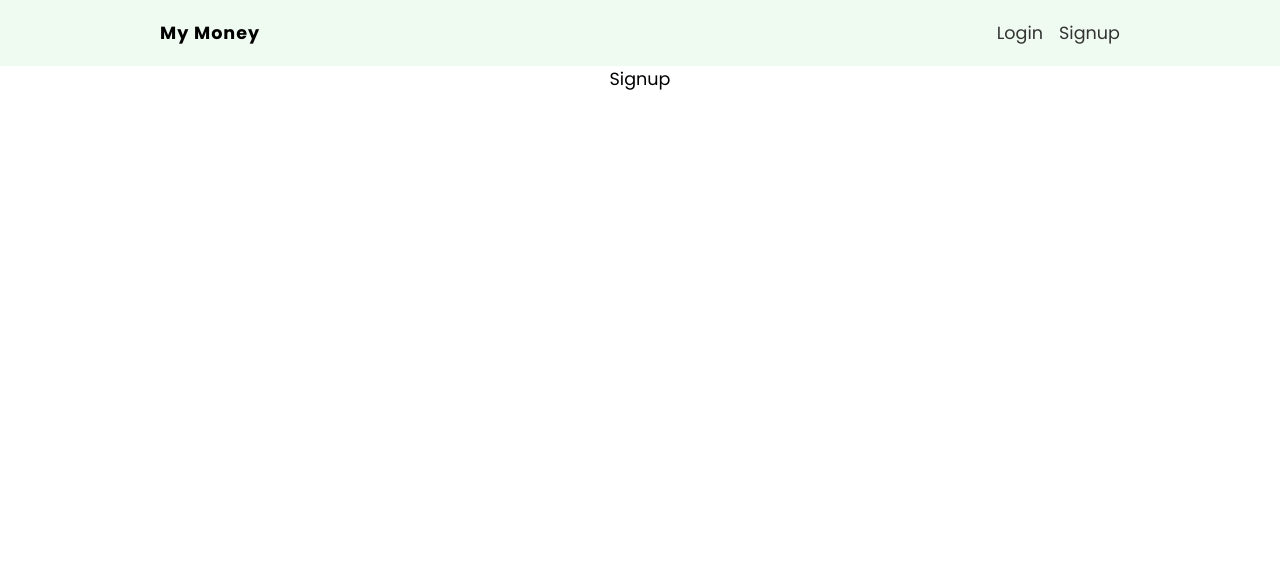
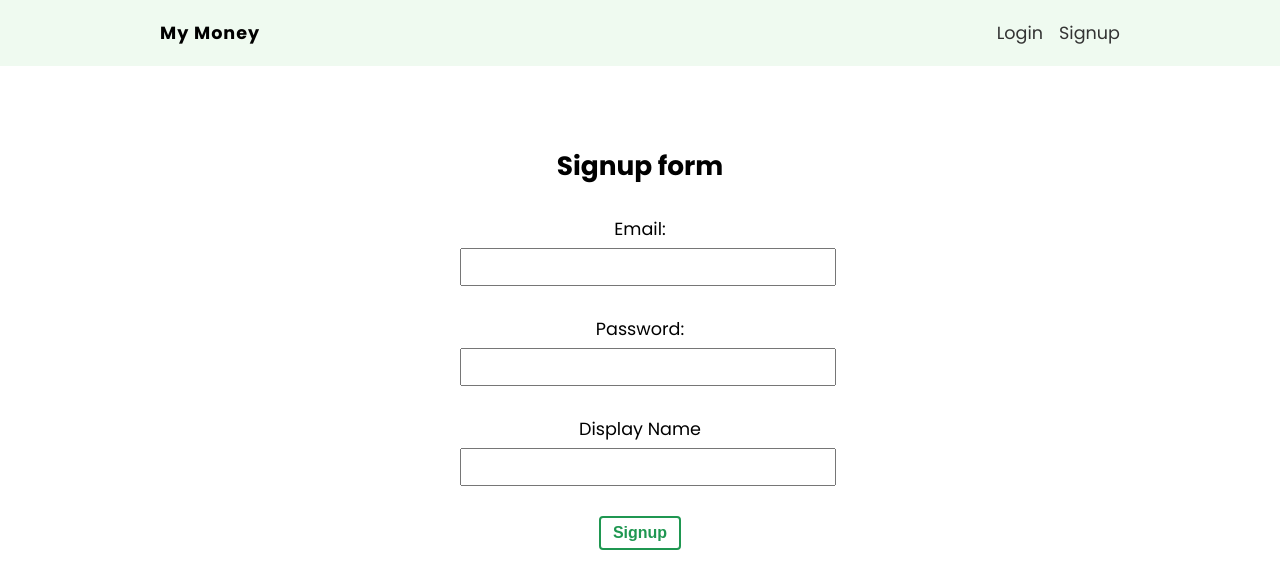
Before and after one commit to shabbirumrali/React-Firebase-finance-tracker, a React (Create React App) app: page /signup in a window 1280 px wide. Shown: the top 588 px of the page. Built offline with nearby package versions, Linux system fonts and the light colour scheme; the HTML template or start-up script is replaced by a standard one.

Commit message:
signup form with styles

```diff
--- a/src/pages/signup/Signup.js
+++ b/src/pages/signup/Signup.js
@@ -1,7 +1,51 @@
+import { useState } from 'react';
+
+// styles
+import styles from './Signup.module.css';
 
 const Signup = () => {
+  const [email, setEmail] = useState('');
+  const [password, setPassword] = useState('');
+  const [name, setName] = useState('');
+
+  const handleSubmit = (e) => {
+    e.preventDefault();
+    console.log(email, password, name);
+    setEmail('');
+    setPassword('');
+    setName('');
+  }
   return (
-    <div>Signup</div>
+    <form onSubmit={handleSubmit} className={styles['signup-form']}>
+      <h2>Signup form</h2>
+
+      <label>
+        <span>Email:</span>
+        <input type='email'
+          value={email}
+          onChange={e => setEmail(e.target.value)}
+        />
+      </label>
+
+      <label>
+        <span>Password:</span>
+        <input type='password'
+          value={password}
+          onChange={e => setPassword(e.target.value)}
+        />
+      </label>
+
+      <label>
+        <span>Display Name</span>
+        <input type='text'
+          value={name}
+          onChange={e => setName(e.target.value)}
+        />
+      </label>
+
+      <button className='btn'>Signup</button>
+
+    </form>
   )
 }
 
--- a/src/pages/signup/Signup.module.css
+++ b/src/pages/signup/Signup.module.css
@@ -0,0 +1,19 @@
+.signup-form {
+    max-width: 360px;
+    margin: 60px auto;
+    padding: 20px;
+}
+.signup-form label {
+    display: block;
+    margin: 30px auto;
+}
+.signup-form span {
+    display: block;
+    margin-bottom: 6px;
+}
+.signup-form input {
+    padding: 8px 6px;
+    font-size: 1rem;
+    color: #777;
+    width: 100%;
+}
```
